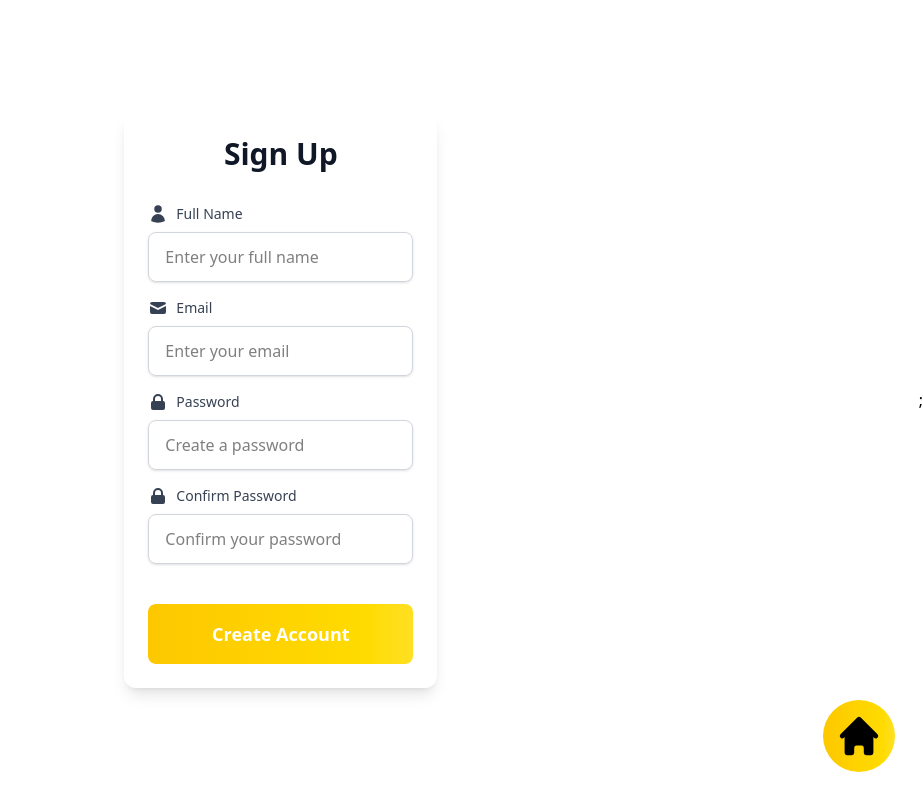
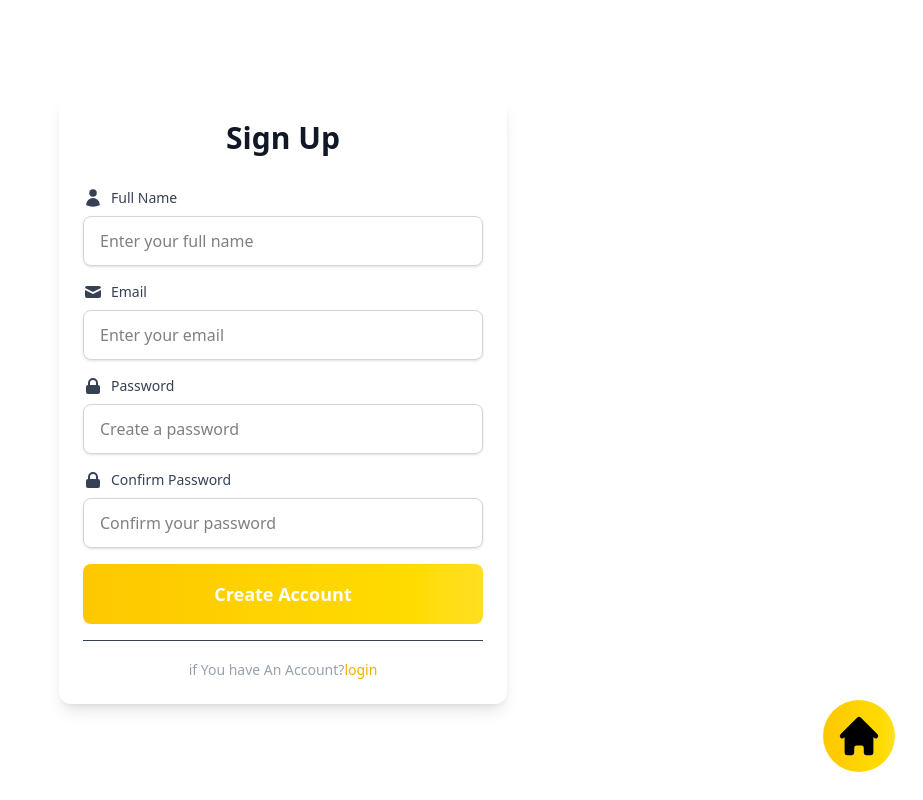
Before and after one commit to M3hTi/sample-amazon-react, a React (Vite) app: page /signup in a window 1280 px wide. Shown: the whole page, without its empty margins (357-1280 px from the left). Built offline with nearby package versions, Linux system fonts and the light colour scheme; no server answers; what ldrs would draw is missing.

Commit message:
redesign login/signup form

```diff
--- a/src/features/authentication/LoginForm.jsx
+++ b/src/features/authentication/LoginForm.jsx
@@ -6,15 +6,6 @@ function LoginForm() {
     <>
       <div className="flex h-screen flex-col items-center justify-center">
         <Form type="login" />
-        <p className="my-2">
-          if You have don't An Account, Please first SignUp
-        </p>
-        <Button
-          to="/signup"
-          className="w-sm cursor-pointer rounded-lg bg-gradient-to-r from-yellow-400 to-yellow-300 py-4 text-center text-lg font-semibold text-white transition duration-150 hover:bg-blue-700"
-        >
-          SignUp
-        </Button>
       </div>
       <GoHome />
     </>
--- a/src/features/authentication/SignupForm.jsx
+++ b/src/features/authentication/SignupForm.jsx
@@ -4,8 +4,8 @@ import GoHome from "../../ui/GoHome";
 function SignupForm() {
   return (
     <>
-      <div className="flex h-screen items-center">
-        <Form type="signUp" />;
+      <div className="flex h-screen flex-col items-center justify-center">
+        <Form type="signUp" />
       </div>
       <GoHome />
     </>
--- a/src/ui/Form.jsx
+++ b/src/ui/Form.jsx
@@ -220,10 +220,8 @@ function Form({ type }) {
 
   if (type === "login")
     return (
-      <form
-        onSubmit={handleSubmit(handleForm, onError)}
-        className="mx-auto w-3xl max-w-md space-y-6 rounded-xl bg-white p-6 shadow-lg"
-      >
+      <div className="mx-auto w-3xl max-w-md space-y-6 rounded-xl bg-white p-6 shadow-lg">
+        <form onSubmit={handleSubmit(handleForm, onError)}>
           <h2 className="mb-8 text-center text-3xl font-bold text-gray-900">
             Login
           </h2>
@@ -293,15 +291,28 @@ function Form({ type }) {
               {logging ? "please wait..." : "Login"}
             </Button>
           </div>
+          <div class="relative flex items-center justify-center">
+            <div class="absolute inset-0 mt-4 flex items-center">
+              <div class="w-full border-t border-gray-700"></div>
+            </div>
+          </div>
         </form>
+        <p class="mt-4 pt-3 text-center text-sm text-gray-400">
+          if You have don't An Account?
+          <Button
+            to="/signup"
+            className="text-yellow-500 hover:text-yellow-400"
+          >
+            signUp
+          </Button>
+        </p>
+      </div>
     );
 
   if (type === "signUp")
     return (
-      <form
-        onSubmit={handleSubmit(handleForm, onError)}
-        className="mx-auto max-w-md space-y-6 rounded-xl bg-white p-6 shadow-lg"
-      >
+      <div className="mx-auto w-3xl max-w-md space-y-6 rounded-xl bg-white p-6 shadow-lg">
+        <form onSubmit={handleSubmit(handleForm, onError)}>
           <h2 className="mb-8 text-center text-3xl font-bold text-gray-900">
             Sign Up
           </h2>
@@ -412,7 +423,22 @@ function Form({ type }) {
               {signingup ? "Signing up, pls wait" : "Create Account"}
             </Button>
           </div>
+          <div class="relative flex items-center justify-center">
+            <div class="absolute inset-0 mt-4 flex items-center">
+              <div class="w-full border-t border-gray-700"></div>
+            </div>
+          </div>
         </form>
+        <p class="mt-4 pt-3 text-center text-sm text-gray-400">
+          if You have An Account?
+          <Button
+            to="/login"
+            className="text-yellow-500 hover:text-yellow-400"
+          >
+            login
+          </Button>
+        </p>
+      </div>
     );
 }
 
```
Lines whose indentation alone changed are shown as unchanged.
